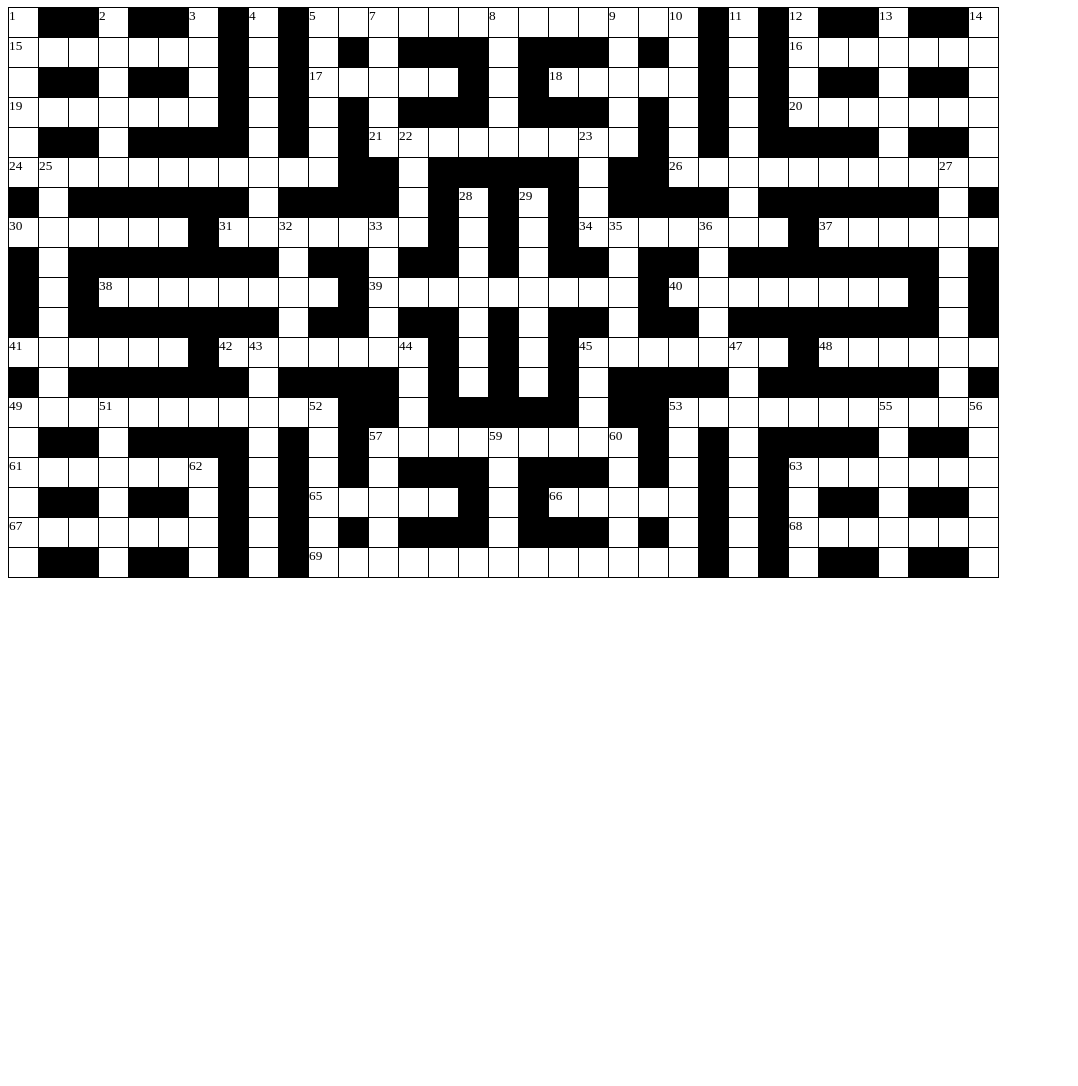
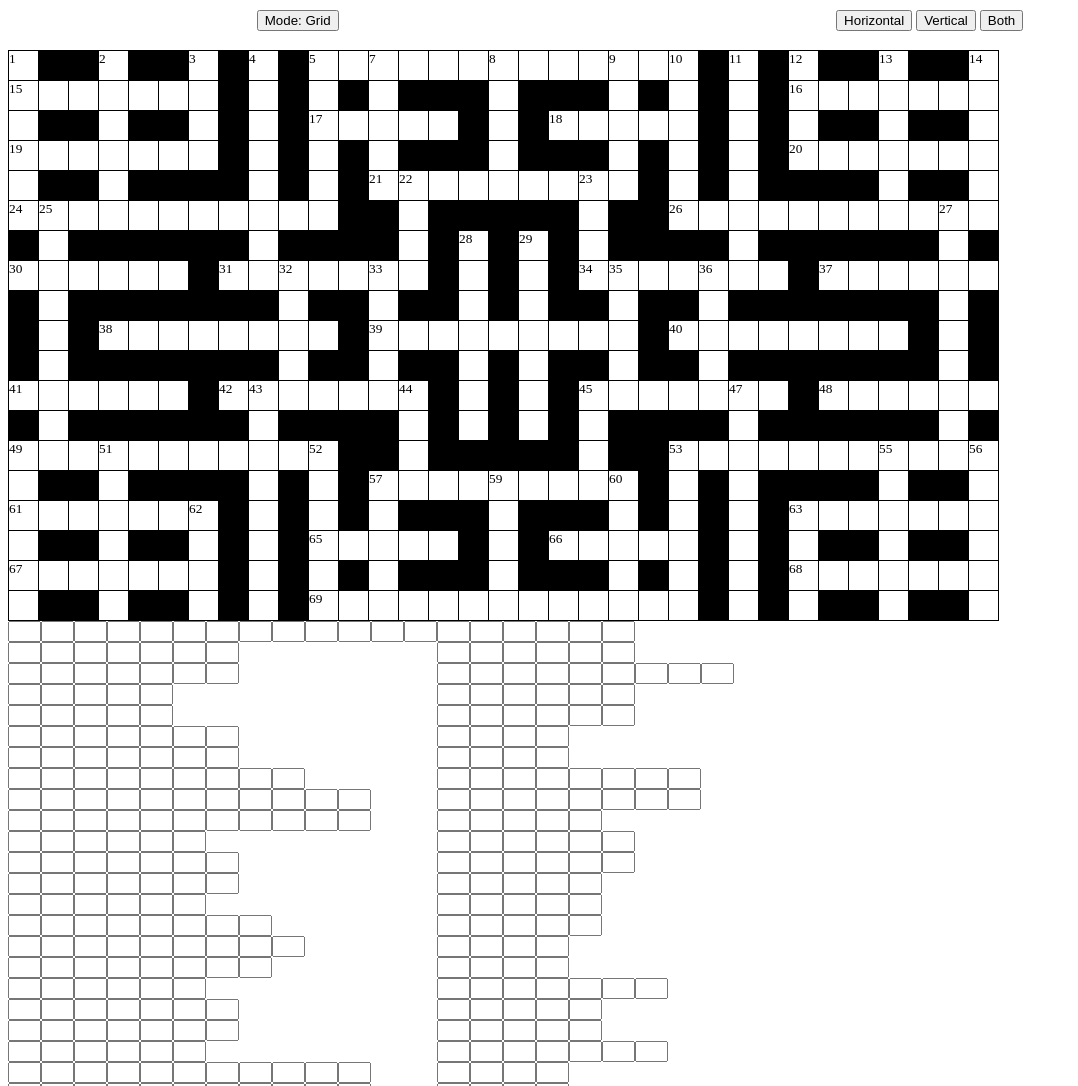
Before and after one commit to Piterden/node-crossword, a website built with webpack: page index.html in a window 1280 px wide. Shown: the top 1086 px of the page, without its empty margins (0-1078 px from the left). Before the commit the page ends 800 px from the top, so only its background shows below. Built offline with Linux system fonts and the light colour scheme.

Commit message:
Added forms

```diff
--- a/demo.js
+++ b/demo.js
@@ -41,10 +41,33 @@ const crossword = new Crossword(initialGrid)
 
 console.log(crossword)
 const el = document.getElementById('crossword')
-
+const vertical = document.getElementById('vertical')
+const horizontal = document.getElementById('horizontal')
 const startCells = new Map(
   crossword.grid.words.map(({ x, y, index }) => [`${x}:${y}`, index])
 )
+
+const createWordForm = (word) => {
+  const letters = Array.from(
+    { length: word.length },
+    (item, idx) => `<div class="letter-wrap">
+<input type="text"
+  size="1"
+  minlength="1"
+  maxlength="1"
+  readonly />
+</div>`,
+  ).join('')
+
+  return `
+<div class="form">
+  <div class="letters-wrapper">
+    ${letters}
+  </div>
+
+</div>
+`
+}
 
 const render = () => {
   const grid = Array.from(crossword.grid.cells.values())
@@ -66,6 +89,11 @@ const render = () => {
   </div>
   `
 
+  vertical.innerHTML = [...crossword.verticalWords.values()]
+    .map((word) => createWordForm(word)).join('')
+  horizontal.innerHTML = [...crossword.horizontalWords.values()]
+    .map((word) => createWordForm(word)).join('')
+
   const cellEls = Array.from(document.querySelectorAll('.cell'))
 
   cellEls.forEach((cellEl) => {
--- a/index.html
+++ b/index.html
@@ -12,11 +12,48 @@
 .blank {
   background: #000;
 }
+.controls {
+  display: flex;
+  margin: 10px 0 20px;
+  justify-content: space-around;
+}
+.field-group {
+
+}
+#forms {
+  display: flex;
+}
+.letters-wrapper {
+  display: flex;
+}
+.letters-wraper input {
+  width: 20px;
+  height: 20px;
+  margin: -1px -1px 0 0;
+}
 </style>
 </head>
 
 <body>
-  <div id="crossword"></div>
+
+  <div class="controls">
+    <div class="field-group main">
+      <button class="btn mode">Mode: Grid</button>
+    </div>
+    <div class="field-group symmetry">
+      <button class="btn">Horizontal</button>
+      <button class="btn">Vertical</button>
+      <button class="btn">Both</button>
+    </div>
+  </div>
+
+  <main>
+    <div id="crossword"></div>
+    <div id="forms">
+      <div id="horizontal" class="form horizontal"></div>
+      <div id="vertical" class="form vertical"></div>
+    </div>
+  </main>
 
   <script src="dist/main.js"></script>
   <script src="demo.js"></script>
```
Also changed, not shown: dist/main.js.
